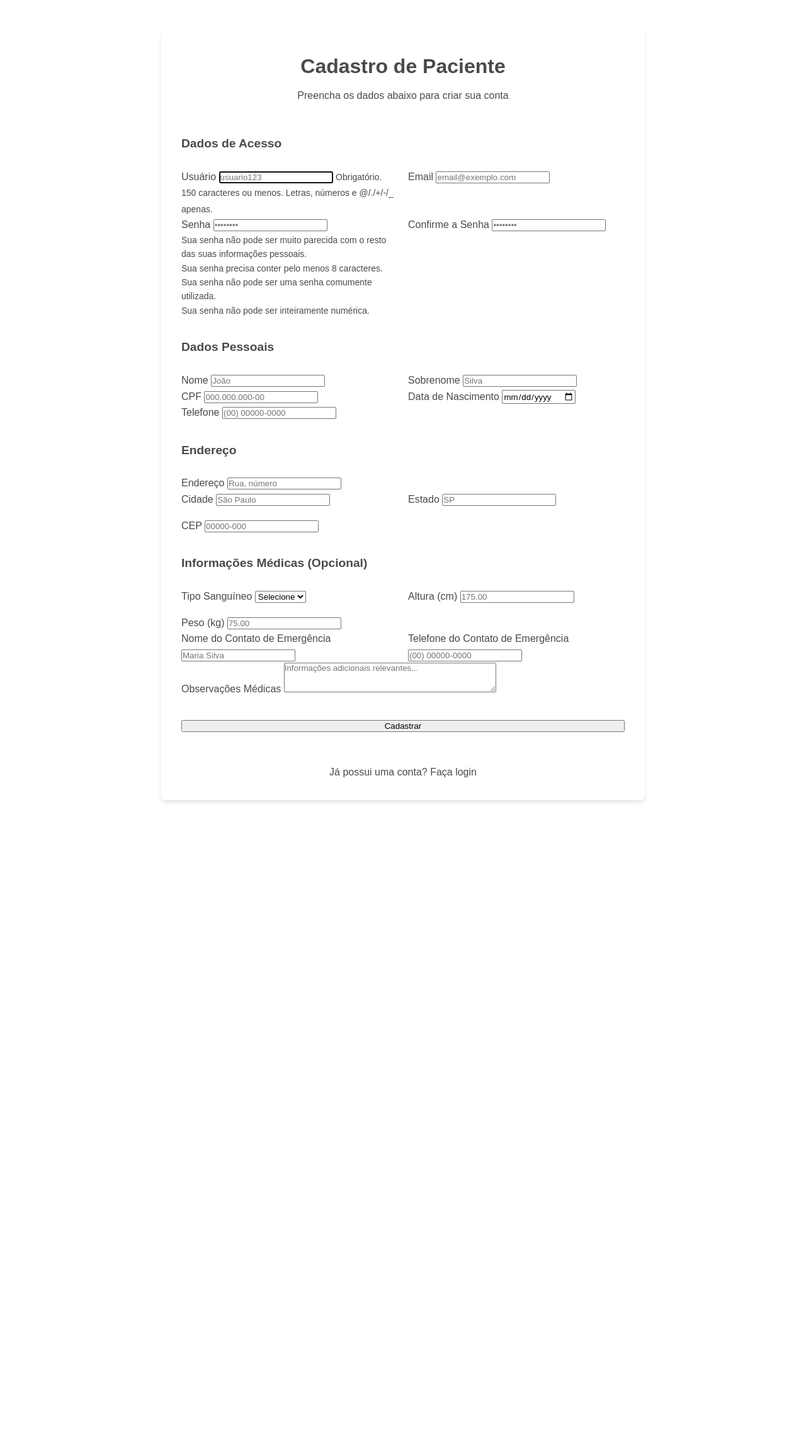
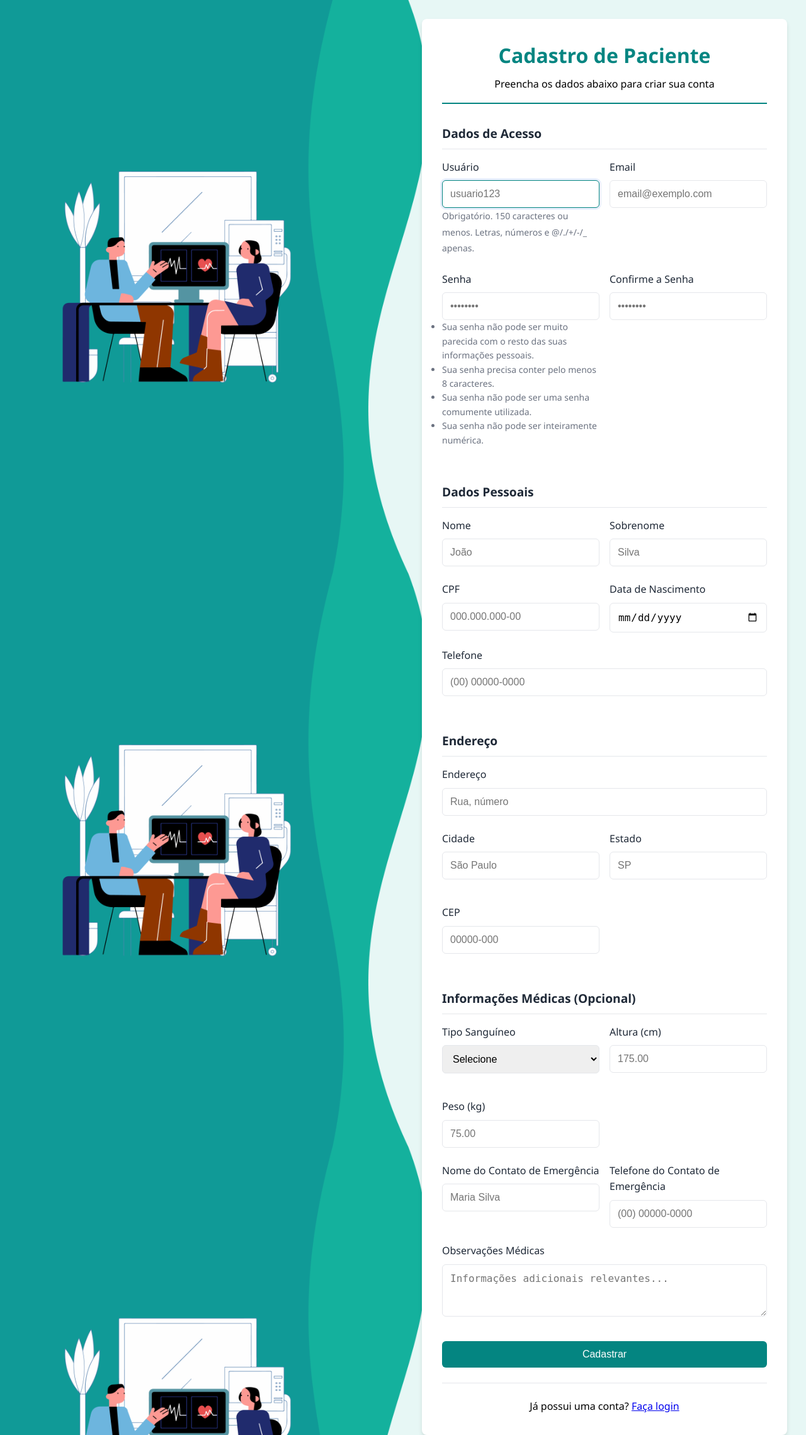
Before and after one commit to Carlos-Eduardo-Suassuna-Santiago/PROMPTUARIO, a Django app: page /accounts/register/ in a window 1280 px wide. Shown: the whole page at 63% size. Before the commit the page ends 1274 px from the top, so only its background shows below. Run offline with Django 4.2, Linux system fonts and the light colour scheme.

Commit message:
Atualização na tela de login e nas de cadastro

```diff
--- /dev/null
+++ b/static/css/loginCadastro.css
@@ -0,0 +1,285 @@
+/* =========================================
+   Reset e Configurações Básicas
+========================================= */
+* {
+    margin: 0;
+    padding: 0;
+    box-sizing: border-box;
+}
+
+:root {
+    --primary-color: #048581;
+    --secondary-color: #025c59;
+    --success-color: #10b981;
+    --danger-color: #ef4444;
+    --warning-color: #f59e0b;
+    --info-color: #3b82f6;
+    --light-bg: #f3f4f6;
+    --dark-text: #1f2937;
+    --gray-text: #6b7280;
+    --border-color: #e5e7eb;
+    --white: #ffffff;
+}
+
+.login-register-page {
+    font-family: 'Segoe UI', Tahoma, Geneva, Verdana, sans-serif;
+    background-image: url('../images/fundo.png');
+    background-size: cover;
+    background-position: center;
+    background-repeat: no-repeat;
+    background-attachment: fixed;
+    line-height: 1.6;
+}
+
+/* Layout base para login e cadastro */
+.login-container,
+.register-container {
+    display: flex;
+    height: 100vh;
+    margin-bottom: 30px;
+}
+
+/* Lados da tela */
+.left-side,
+.right-side {
+    flex: 1;
+    display: grid;
+    place-items: center;
+    padding-bottom: 30px;
+    box-sizing: border-box;
+}
+
+.login-register-page {
+    height: 100%;
+}
+
+/* Quando a tela for menor que 768px: some o lado esquerdo
+   e aplique o novo fundo no documento inteiro */
+@media (max-width: 768px) {
+
+    /* Remove o lado esquerdo */
+    .left-side {
+        display: none;
+    }
+
+    /* Remove a imagem do fundo global */
+    html, body {
+        background-color: var(--primary-color);
+        background-image: none !important;
+    }
+
+    /* Ajusta o lado direito */
+    .right-side {
+        width: 100%;
+        flex: none;
+        background-color: var(--primary-color);
+        background-image: none;
+    }
+}
+
+
+
+/* =========================================
+   Mensagens e Alertas
+========================================= */
+.messages {
+    margin-bottom: 1.5rem;
+}
+
+.alert {
+    padding: 1rem;
+    border-radius: 0.5rem;
+    margin-bottom: 1rem;
+}
+
+.alert-success {
+    background-color: #d1fae5;
+    color: #065f46;
+    border-left: 4px solid var(--success-color);
+}
+
+.alert-danger {
+    background-color: #fee2e2;
+    color: #991b1b;
+    border-left: 4px solid var(--danger-color);
+}
+
+.alert-warning {
+    background-color: #fef3c7;
+    color: #92400e;
+    border-left: 4px solid var(--warning-color);
+}
+
+.alert-info {
+    background-color: #dbeafe;
+    color: #1e40af;
+    border-left: 4px solid var(--info-color);
+}
+
+
+/* =========================================
+   Botões
+========================================= */
+.btn {
+    display: inline-block;
+    padding: 0.75rem 1.5rem;
+    border: none;
+    border-radius: 0.375rem;
+    font-size: 1rem;
+    font-weight: 500;
+    text-decoration: none;
+    cursor: pointer;
+    transition: all 0.3s;
+}
+
+.btn-primary {
+    background-color: var(--primary-color);
+    color: var(--white);
+}
+
+.btn-primary:hover {
+    background-color: var(--secondary-color);
+}
+
+.btn-secondary {
+    background-color: var(--gray-text);
+    color: var(--white);
+}
+.btn-secondary:hover {
+    background-color: var(--dark-text);
+}
+
+
+/* =========================================
+   Formulários
+========================================= */
+.form-group {
+    margin-bottom: 1.5rem;
+}
+
+.form-group label {
+    display: block;
+    margin-bottom: 0.5rem;
+    font-weight: 500;
+    color: var(--dark-text);
+}
+
+.form-control {
+    width: 100%;
+    padding: 0.75rem;
+    border: 1px solid var(--border-color);
+    border-radius: 0.375rem;
+    font-size: 1rem;
+}
+
+.form-control:focus {
+    outline: none;
+    border-color: var(--primary-color);
+    box-shadow: 0 0 0 3px rgba(37, 99, 235, 0.1);
+}
+
+
+/* =========================================
+   Login Page
+========================================= */
+
+
+.login-card {
+    background-color: var(--white);
+    border-radius: 0.5rem;
+    box-shadow: 0 4px 6px rgba(0, 0, 0, 0.2);
+    width: 400px;
+    padding: 2rem;
+}
+
+.login-header {
+    text-align: center;
+    margin-bottom: 2rem;
+}
+
+.login-header h1 {
+    color: var(--primary-color);
+    font-size: 2rem;
+}
+
+.login-form .btn {
+    width: 100%;
+    margin-top: 1rem;
+}
+
+
+/* =========================================
+   Página de Registro
+========================================= */
+
+
+.register-card {
+    background-color: var(--white);
+    border-radius: 0.5rem;
+    box-shadow: 0 4px 6px rgba(0, 0, 0, 0.1);
+    margin: 30px;
+    padding: 2rem;
+}
+
+.register-header {
+    text-align: center;
+    margin-bottom: 2rem;
+    padding-bottom: 1rem;
+    border-bottom: 2px solid var(--primary-color);
+}
+
+.register-header h1 {
+    color: var(--primary-color);
+    font-size: 2rem;
+    margin-bottom: 0.5rem;
+}
+
+.form-section {
+    margin-bottom: 2rem;
+}
+
+.form-section h3 {
+    color: var(--dark-text);
+    font-size: 1.2rem;
+    margin-bottom: 1rem;
+    padding-bottom: 0.5rem;
+    border-bottom: 1px solid var(--border-color);
+}
+
+.form-row {
+    display: grid;
+    grid-template-columns: repeat(auto-fit, minmax(250px, 1fr));
+    gap: 1rem;
+}
+
+
+/* =========================================
+   Erros e Help Text
+========================================= */
+.errorlist {
+    list-style: none;
+    padding: 0;
+    margin: 0.5rem 0;
+}
+
+.errorlist li {
+    color: var(--danger-color);
+    font-size: 0.875rem;
+}
+
+.helptext {
+    font-size: 0.875rem;
+    color: var(--gray-text);
+    margin-top: 0.25rem;
+}
+
+.login-link {
+    text-align: center;
+    margin-top: 1.5rem;
+    padding-top: 1.5rem;
+    border-top: 1px solid var(--border-color);
+}
+
+/* =========================================
+   Cadastro Page
+========================================= */
--- a/templates/accounts/register_patient.html
+++ b/templates/accounts/register_patient.html
@@ -5,69 +5,13 @@
     <meta charset="UTF-8">
     <meta name="viewport" content="width=device-width, initial-scale=1.0">
     <title>Cadastro de Paciente - Promptuario</title>
-    <link rel="stylesheet" href="{% static 'css/style.css' %}">
-    <style>
-        .register-container {
-            max-width: 800px;
-            margin: 3rem auto;
-            padding: 0 1rem;
-        }
-        .register-card {
-            background-color: var(--white);
-            border-radius: 0.5rem;
-            box-shadow: 0 4px 6px rgba(0, 0, 0, 0.1);
-            padding: 2rem;
-        }
-        .register-header {
-            text-align: center;
-            margin-bottom: 2rem;
-            padding-bottom: 1rem;
-            border-bottom: 2px solid var(--primary-color);
-        }
-        .register-header h1 {
-            color: var(--primary-color);
-            font-size: 2rem;
-            margin-bottom: 0.5rem;
-        }
-        .form-section {
-            margin-bottom: 2rem;
-        }
-        .form-section h3 {
-            color: var(--dark-text);
-            font-size: 1.2rem;
-            margin-bottom: 1rem;
-            padding-bottom: 0.5rem;
-            border-bottom: 1px solid var(--border-color);
-        }
-        .form-row {
-            display: grid;
-            grid-template-columns: repeat(auto-fit, minmax(250px, 1fr));
-            gap: 1rem;
-        }
-        .errorlist {
-            list-style: none;
-            padding: 0;
-            margin: 0.5rem 0;
-        }
-        .errorlist li {
-            color: var(--danger-color);
-            font-size: 0.875rem;
-        }
-        .helptext {
-            font-size: 0.875rem;
-            color: var(--gray-text);
-            margin-top: 0.25rem;
-        }
-        .login-link {
-            text-align: center;
-            margin-top: 1.5rem;
-            padding-top: 1.5rem;
-            border-top: 1px solid var(--border-color);
-        }
-    </style>
+    <link rel="stylesheet" href="{% static 'css/loginCadastro.css' %}">
 </head>
-<body>
+<body class="login-register-page">
     <div class="register-container">
+        <div class="left-side"></div>
+
+        <div class="right-side">
             <div class="register-card">
                 <div class="register-header">
                     <h1>Cadastro de Paciente</h1>
@@ -345,8 +289,8 @@
                     </div>
                 </form>
             </div>
+        <div>
     </div>
-
     <script src="{% static 'js/main.js' %}"></script>
 </body>
 </html>
--- a/templates/base.html
+++ b/templates/base.html
@@ -6,6 +6,8 @@
     <meta name="viewport" content="width=device-width, initial-scale=1.0">
     <title>{% block title %}Promptuario{% endblock %}</title>
     <link rel="stylesheet" href="{% static 'css/style.css' %}">
+    <link rel="stylesheet" href="{% static 'css/loginCadastro.css' %}">
+
     {% block extra_css %}{% endblock %}
 </head>
 <body>
```
Also changed, not shown: static/css/login.css (deleted, +0 -116 lines), templates/accounts/login.html (+6 -2 lines), templates/accounts/register_attendant.html (+21 -32 lines), templates/accounts/register_doctor.html (+35 -33 lines), static/images/fundo.png (added), 1 other file. Lines whose indentation alone changed are shown as unchanged.
